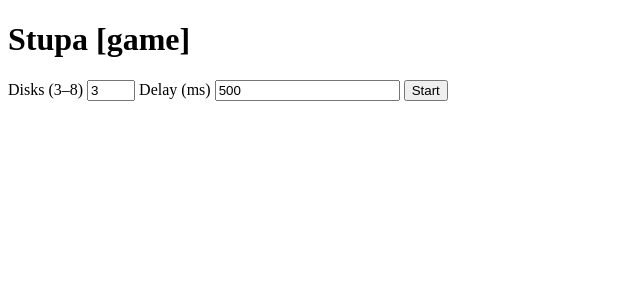
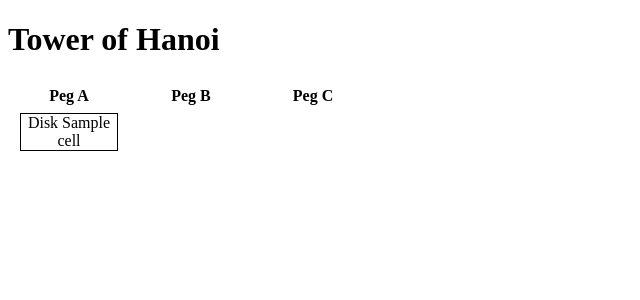
Before and after one commit to vladimir-zolotykh/stupa, a Django app: template stupa_root/stupa_app/templates/stupa_app/game.html in a window 1280 px wide. Shown: the top 300 px of the page, without its empty margins (0-640 px from the left). Run offline with Django 5.2, Linux system fonts and the light colour scheme; the template is opened without the code that fills it: most values are stand-ins (such as "Sample title", 1, 10 or a date in 2020).

```diff
--- a/stupa_root/stupa_app/templates/stupa_app/game.html
+++ b/stupa_root/stupa_app/templates/stupa_app/game.html
@@ -1,20 +1,55 @@
 <!doctype html>
-<html lang="en">
+<html>
     <head>
-        <meta charset="utf-8">
-        <title>Stupa [game]</title>
+        <title>Tower of Hanoi</title>
+        <style>
+         table {
+             border-collapse: collapse;
+         }
+
+         th, td {
+             width: 120px;
+             height: 30px;
+             text-align: center;
+             vertical-align: middle;
+         }
+
+         th {
+             font-weight: bold;
+         }
+
+         .disk {
+             border: 1px solid #000;
+             width: 80%;
+             margin: 0 auto;
+         }
+        </style>
     </head>
     <body>
-        <h1>Stupa [game]</h1>
-        <form method="post">
-            {% csrf_token %}
-            <label>Disks (3–8)
-                <input name="n" type="number" min="3" max="8" value="3">
-            </label>
-            <label>Delay (ms)
-                <input name="delay" type="number" min="0" value="500">
-            </label>
-            <button>Start</button>
-        </form>
+
+        <h1>Tower of Hanoi</h1>
+
+        <table>
+
+            <tr>
+                <th>Peg A</th>
+                <th>Peg B</th>
+                <th>Peg C</th>
+            </tr>
+
+            {% for row in pegs %}
+            <tr>
+                {% for cell in row %}
+                <td>
+                    {% if cell %}
+                    <div class="disk">Disk {{ cell }}</div>
+                    {% endif %}
+                </td>
+                {% endfor %}
+            </tr>
+            {% endfor %}
+
+        </table>
+
     </body>
 </html>
```
Also changed, not shown: stupa_root/stupa_app/solve.py (+35 -19 lines), stupa_root/stupa_app/templates/stupa_app/board.html (+49 -14 lines), stupa_root/stupa_app/views.py (+13 -3 lines).
